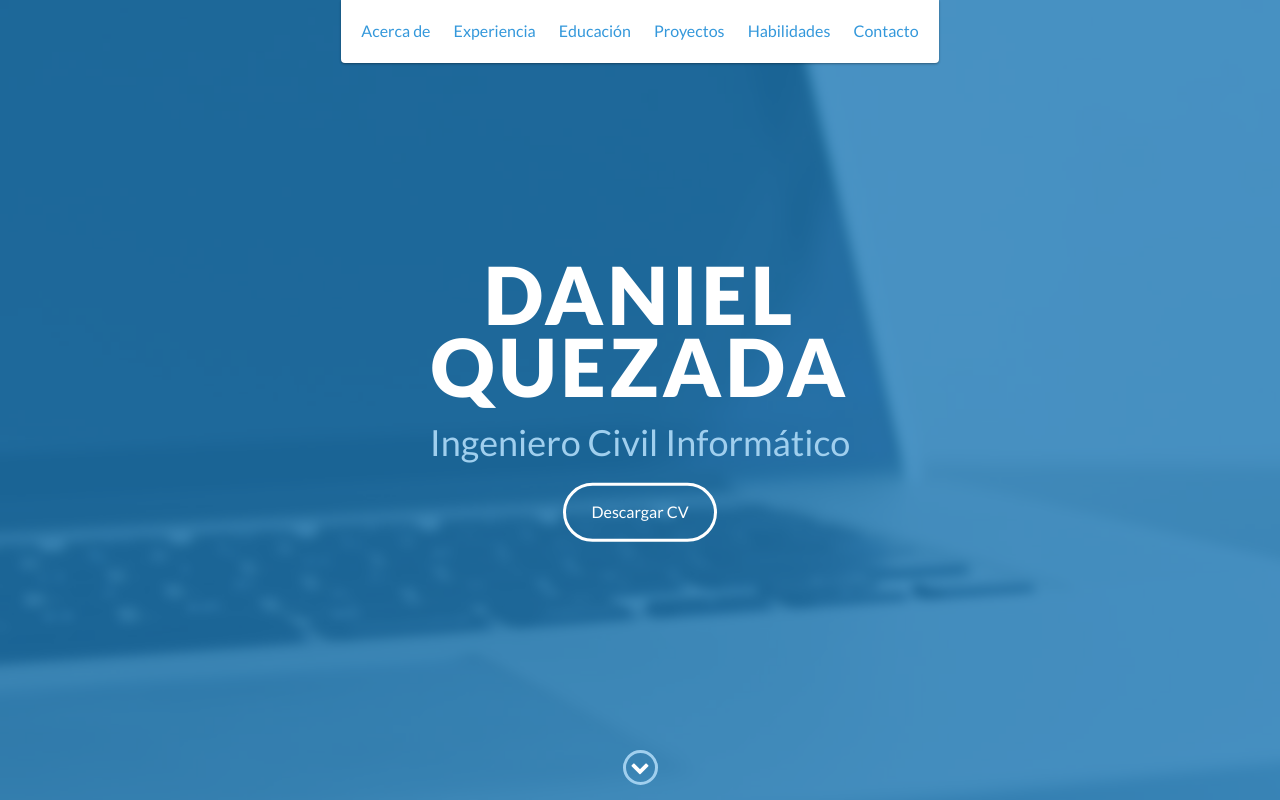
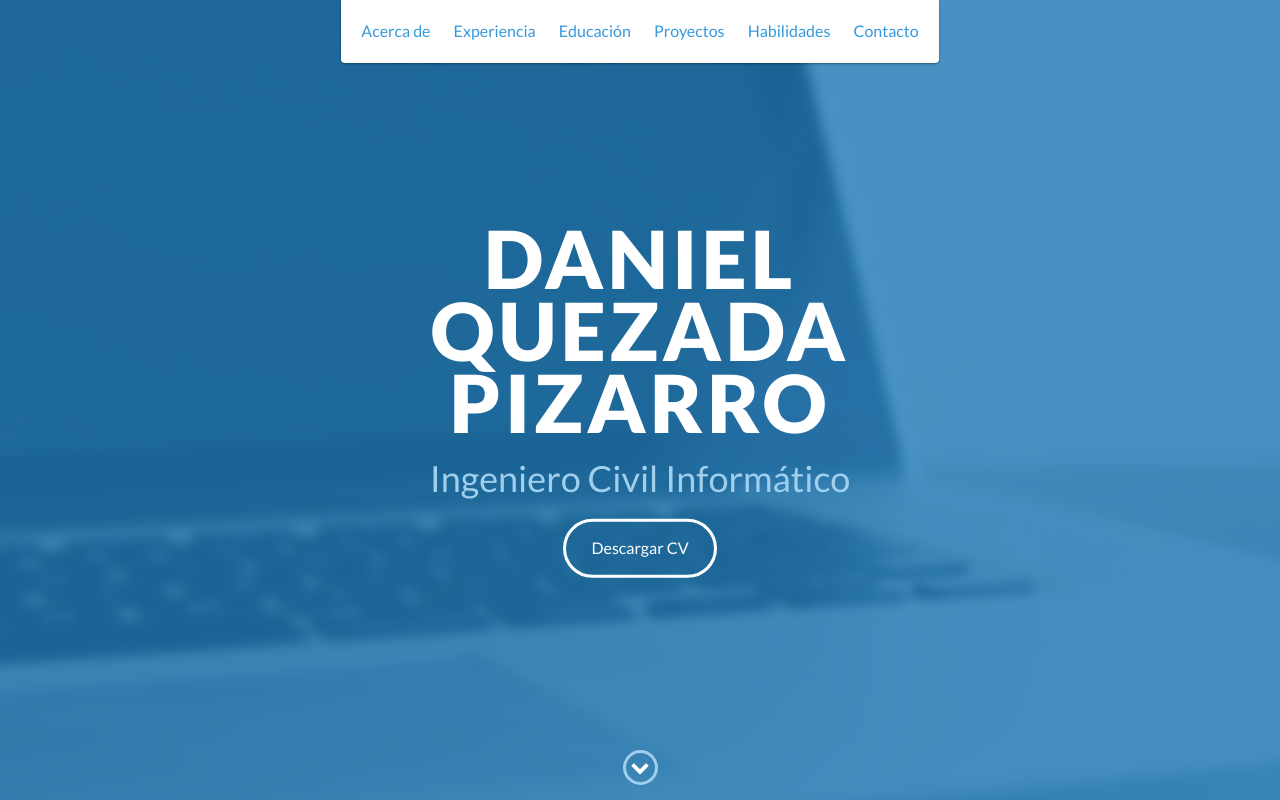
Before and after one commit to danielmqp/portafolio, a website: page index.html in a window 1280 px wide. Shown: the top 800 px of the page. Drawn offline with nearby package versions, Linux system fonts and the light colour scheme.

Commit message:
Nombre completo.

```diff
--- a/index.html
+++ b/index.html
@@ -48,7 +48,7 @@
 
     <div id="lead">
         <div id="lead-content">
-            <h1>Daniel Quezada</h1>
+            <h1>Daniel Quezada Pizarro</h1>
             <h2>Ingeniero Civil Informático</h2>
             <a href="documents/CV_Daniel_Quezada_Pizarro.pdf" download="CV_Daniel_Quezada_Pizarro"
                 class="btn-rounded-white">Descargar CV</a>
```
